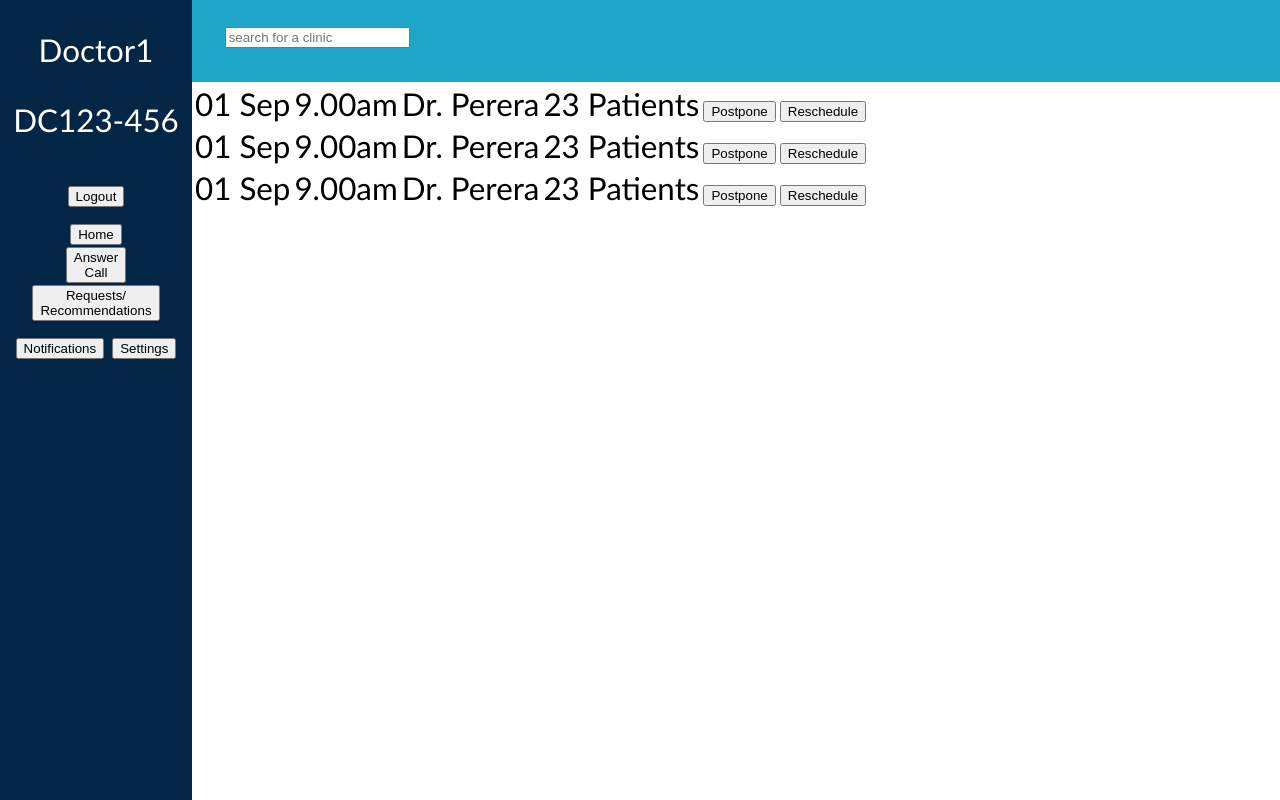
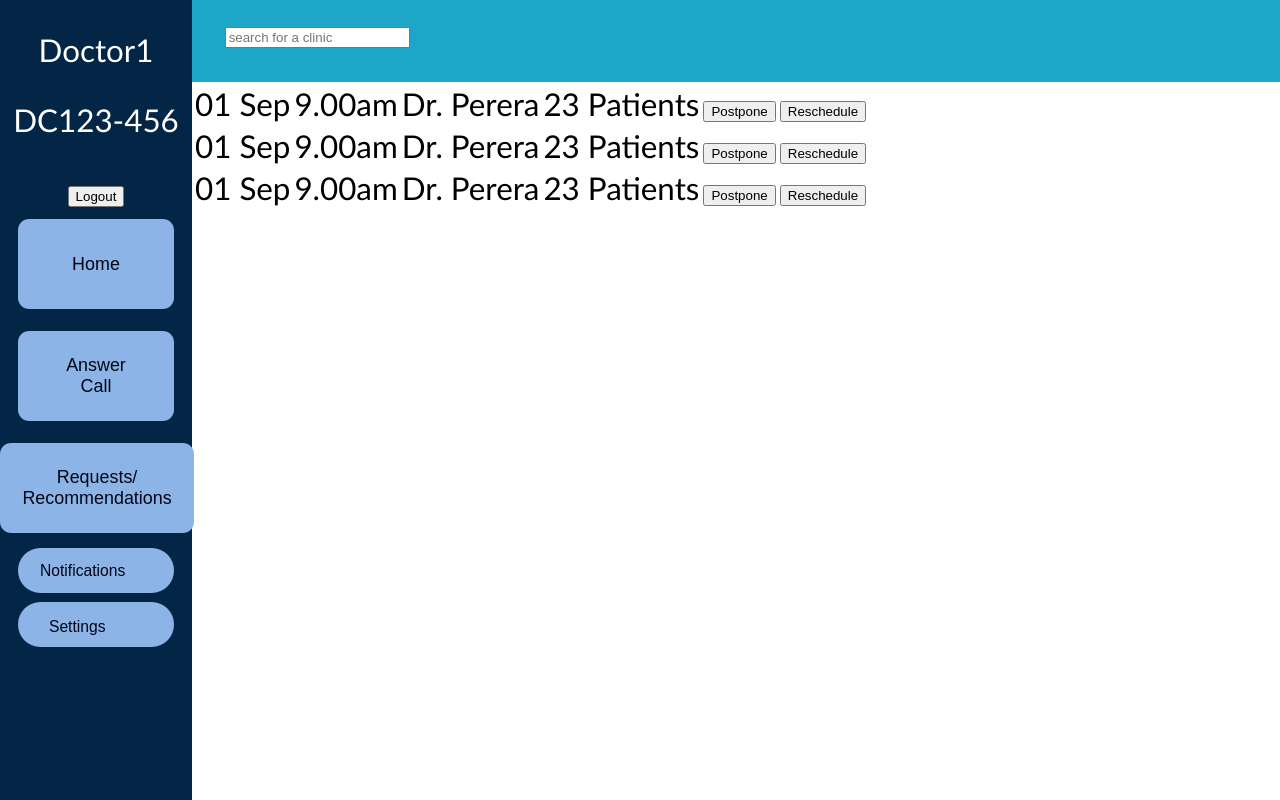
Before and after one commit to AsankaRukshanRathnayake/eClinic-Scheduler, a PHP site: page /Doctor/home.php in a window 1280 px wide. Run offline with PHP 8.4, Linux system fonts and the light colour scheme.

Commit message:
Modified styles

```diff
--- a/ClinicalStaff/navbar.php
+++ b/ClinicalStaff/navbar.php
@@ -5,8 +5,8 @@
 </div>
 
 <div>
-    <button onclick="redirect('home.php')">Home</button><br>
-    <button onclick="redirect('registerPatient.php')">Register<br>Patient</button>
+    <button class="button1" onclick="redirect('home.php')">Home</button><br>
+    <button class="button1" onclick="redirect('registerPatient.php')">Register<br>Patient</button>
 </div>
 
 <div>
--- a/css/styles.css
+++ b/css/styles.css
@@ -43,3 +43,72 @@ html,body{
     margin-bottom:3%;
     background-color:black;
 }
+
+.user{
+    padding-top:2rem;
+    padding-bottom:1rem;
+}
+
+.user .username{
+    font-size: 1.5rem;
+}
+
+.user .userid{
+    font-size: 1.0rem;
+}
+
+.mainnavigations{
+    min-height: 16rem;
+}
+
+.button1{
+    background-color: rgb(141, 180, 231);
+    color:rgb(1, 6, 21);
+    border:0px solid;
+    border-radius: 0.5rem;
+    min-width: 7rem;
+    min-height: 4rem;
+    padding:1rem 1rem 1rem 1rem;
+    padding:auto;
+    margin-top:0.5rem;
+    margin-bottom: 0.5rem;
+    font-size: .8rem;
+}
+
+.button1 i{
+    font-size: 2rem;
+}
+
+.button2{
+    background-color: rgb(141, 180, 231);
+    color:rgb(1, 6, 21);
+    border:0px solid;
+    border-radius: 1rem;
+    min-width: 7rem;
+    min-height: 2rem;
+    padding-top:auto;
+    padding-bottom:auto;
+    padding-left: 1rem;
+    margin-top:0.2rem;
+    margin-bottom: 0.2rem;
+    font-size: 0.7rem;
+    text-align: left;
+}
+
+.button2 i{
+    font-size: 1rem;
+    padding-right:0.4rem;
+}
+
+.button3{
+    background-color: rgb(141, 180, 231);
+    color:rgb(1, 6, 21);
+    border:0px solid;
+    border-radius: 1rem;
+    min-width: 7rem;
+    min-height: 2rem;
+    padding:auto;
+    margin-top:0.2rem;
+    margin-bottom: 0.2rem;
+    font-size: 0.7rem;
+}
```
